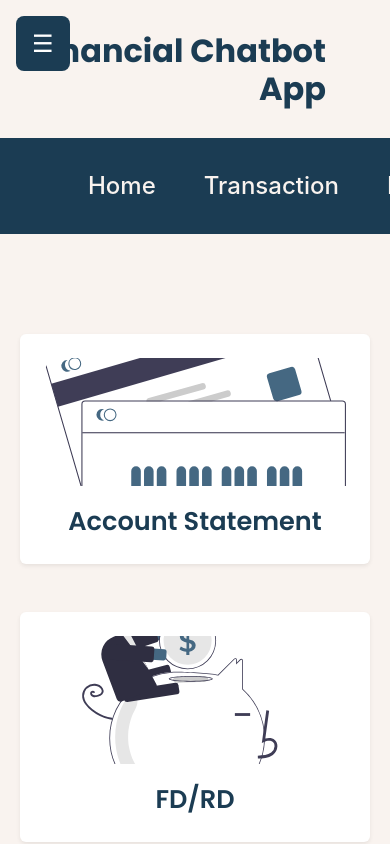
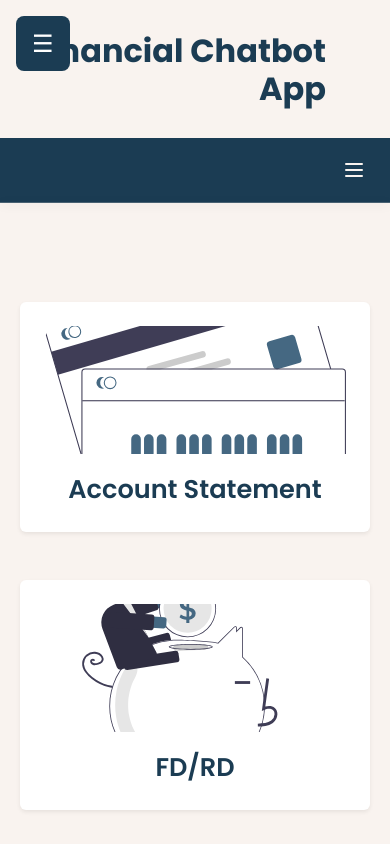
Before and after one commit to Anujakat5/financial-chatbot, a React (Vite) app: page /dashboard in a window 390 px wide. Built offline with nearby package versions, Linux system fonts and the light colour scheme.

Commit message:
make navbar responsive

```diff
--- a/src/App.css
+++ b/src/App.css
@@ -225,6 +225,7 @@ body {
   padding: 0.5rem 2rem;
   min-height: 64px;
   width: 100%;
+  position: relative;
 }
 
 .navbar-tabs {
@@ -260,7 +261,70 @@ body {
   color: #F9F3EF;
   background: none;
 }
+.mobile-menu-toggle {
+  background: none !important;
+  border: none !important;
+  padding: 8px;
+  cursor: pointer;
+  color: #F9F3EF !important;
+  transition: opacity 0.2s ease;
+}
 
+.mobile-menu-toggle:hover {
+  opacity: 0.8;
+}
+
+.mobile-menu {
+  position: absolute;
+  top: 100%;
+  left: 0;
+  right: 0;
+  background-color: #1B3C53;
+  box-shadow: 0 2px 10px rgba(0,0,0,0.2);
+  z-index: 1000;
+  max-height: 0;
+  overflow: hidden;
+  transition: max-height 0.3s ease-in-out;
+  border-top: 1px solid rgba(249, 243, 239, 0.2);
+}
+
+.mobile-menu.show {
+  max-height: 400px;
+}
+
+.mobile-tab-btn {
+  border: none;
+  background: none;
+  padding: 12px 20px;
+  text-align: left;
+  border-bottom: 1px solid rgba(249, 243, 239, 0.2);
+  cursor: pointer;
+  font-size: 1.2rem;
+  color: #F9F3EF;
+  font-family: 'Inter', 'Poppins', Arial, sans-serif;
+  font-weight: 500;
+  transition: background-color 0.2s ease;
+  width: 100%;
+}
+
+.mobile-tab-btn.active {
+  font-weight: 800 !important;
+}
+
+.mobile-tab-btn:hover {
+  background-color: rgba(249, 243, 239, 0.1) !important;
+}
+
+@media (max-width: 767.98px) {
+  .navbar-custom {
+    padding: 0.5rem 1rem;
+  }
+
+  .navbar-tabs {
+    padding: 0;
+    gap: 1rem;
+  }
+}
 /* Sidebar for small screens */
 @media screen and (max-width: 768px) {
 
--- a/src/components/Navbar.jsx
+++ b/src/components/Navbar.jsx
@@ -1,22 +1,45 @@
-import { LogOut } from 'lucide-react';
+import { LogOut, Menu, X } from 'lucide-react';
+import { useState } from 'react';
 
 const tabs = ["Home", "Transaction", "Investment", "Credit Score", "Manage Account", "Contact Us", "Logout"];
 
 const Navbar = ({ onTabClick, activeTab }) => {
+  const [isMenuOpen, setIsMenuOpen] = useState(false);
+
+  const toggleMenu = () => {
+    setIsMenuOpen(!isMenuOpen);
+  };
+
+  const handleTabClick = (tab) => {
+    onTabClick(tab);
+    setIsMenuOpen(false);
+  };
+
   return (
-    <nav className="navbar-custom d-flex align-items-center" style={{ width: "100%" }}>
-      <div className="navbar-tabs ms-auto d-flex">
+    <nav className="navbar-custom d-flex align-items-center">
+      {/* Mobile Menu Toggle Button */}
+      <button
+        className="mobile-menu-toggle d-md-none ms-auto"
+        onClick={toggleMenu}
+        type="button"
+        aria-label="Toggle menu"
+      >
+        {isMenuOpen ? <X size={24} /> : <Menu size={24} />}
+      </button>
+
+      {/* Desktop Navigation */}
+      <div className="navbar-tabs ms-auto d-none d-md-flex">
         {tabs.map((tab) => (
           <button
             key={tab}
             className={`navbar-tab-btn${activeTab === tab ? " active" : ""}`}
             onClick={() => onTabClick(tab)}
             type="button"
-            title={tab === "Logout" ? "Logout" : ""} // Tooltip on hover
+            title={tab === "Logout" ? "Logout" : ""}
           >
             {tab === "Logout" ? (
               <span className="d-flex align-items-center gap-1">
-                <LogOut size={28} /> {/* Icon */}
+                <LogOut size={28} />
               </span>
             ) : (
               tab
@@ -24,6 +47,29 @@ const Navbar = ({ onTabClick, activeTab }) => {
           </button>
         ))}
       </div>
+
+      {/* Mobile Navigation Menu */}
+      <div className={`mobile-menu d-md-none ${isMenuOpen ? 'show' : ''}`}>
+        <div className="d-flex flex-column">
+          {tabs.map((tab) => (
+            <button
+              key={tab}
+              className={`mobile-tab-btn ${activeTab === tab ? "active" : ""}`}
+              onClick={() => handleTabClick(tab)}
+              type="button"
+            >
+              {tab === "Logout" ? (
+                <span className="d-flex align-items-center gap-2">
+                  <LogOut size={20} />
+                  Logout
+                </span>
+              ) : (
+                tab
+              )}
+            </button>
+          ))}
+        </div>
+      </div>
     </nav>
   );
 };
```
